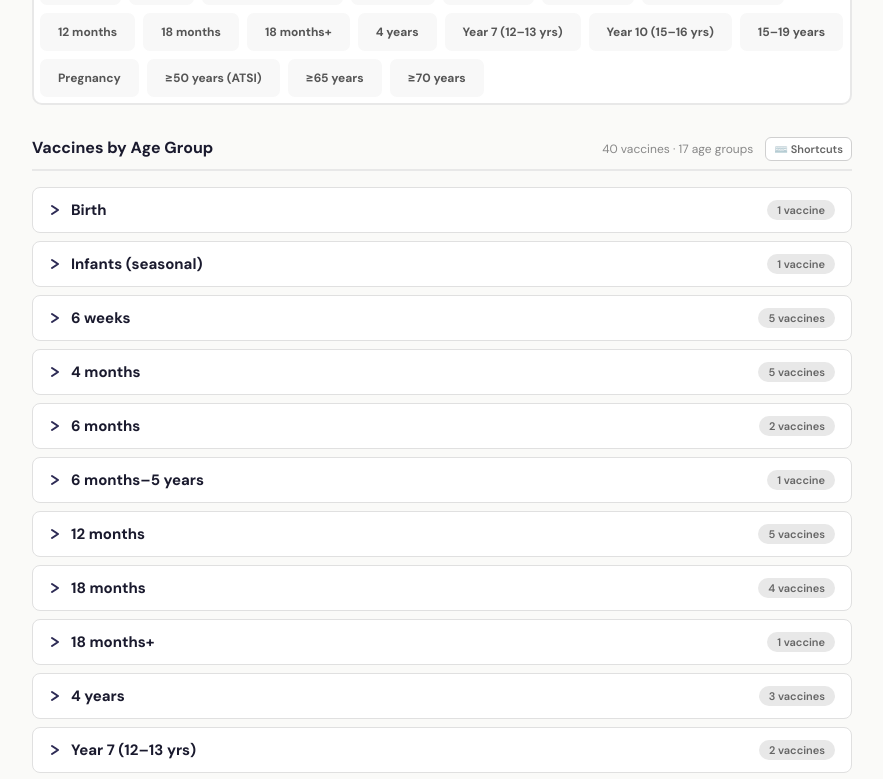
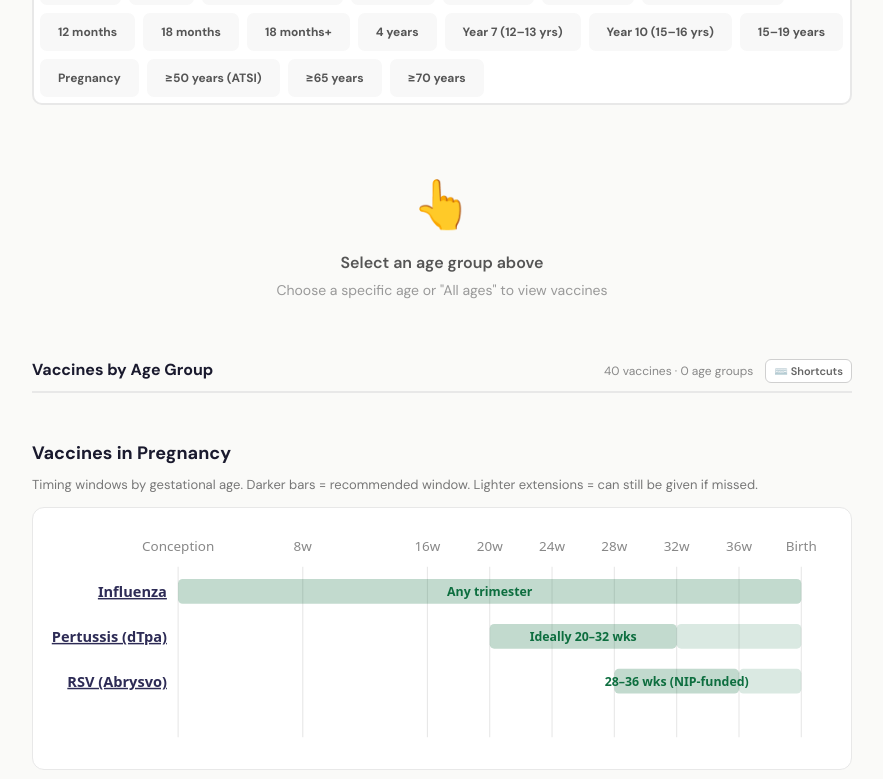
Before and after one commit to therealoutofgamut/nip-schedule, a React (Vite) app: page / in a window 1280 px wide. Shown: the part 1760-2539 px from the top of the page, without its empty margins (198-1081 px from the left). Built offline with nearby package versions, Linux system fonts and the light colour scheme.

Commit message:
Small fix.

```diff
--- a/src/App.jsx
+++ b/src/App.jsx
@@ -3016,7 +3016,8 @@ export default function AustralianNIPSchedule() {
 
   // Filter groups based on age tab selection
   const displayedGroups = useMemo(() => {
-    if (!ageFilter || ageFilter === "All ages") return grouped;
+    if (!ageFilter) return []; // Show nothing when no selection
+    if (ageFilter === "All ages") return grouped;
     return grouped.filter(([age]) => age === ageFilter);
   }, [grouped, ageFilter]);
 
@@ -3514,6 +3515,22 @@ export default function AustralianNIPSchedule() {
 
             {/* Vaccines by Age Group Section */}
             <div id="by-age">
+            {!ageFilter && grouped.length > 0 && (
+              <div style={{
+                textAlign: "center",
+                padding: "48px 24px",
+                color: "#888"
+              }}>
+                <div style={{ fontSize: "48px", marginBottom: "16px" }}>👆</div>
+                <p style={{ fontSize: "16px", fontWeight: 600, color: "#555", margin: "0 0 8px" }}>
+                  Select an age group above
+                </p>
+                <p style={{ fontSize: "14px", color: "#999", margin: 0 }}>
+                  Choose a specific age or "All ages" to view vaccines
+                </p>
+              </div>
+            )}
+
             {grouped.length === 0 && (
               <p style={{ color: "#999", fontSize: "14px", padding: "32px 0", textAlign: "center" }}>No vaccines match your current filters.</p>
             )}
```
